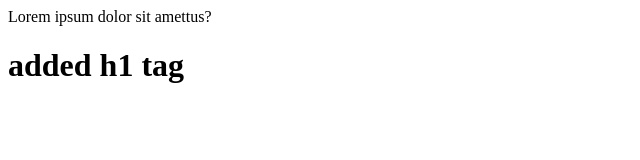
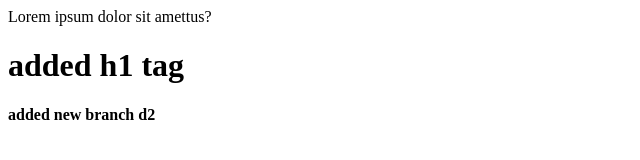
Before and after one commit to dhirajkoparkarsfdc/LocalRepo, a plain HTML site: page index.html in a window 1280 px wide. Shown: the whole page, without its empty margins (0-640 px from the left). Drawn offline with Linux system fonts and the light colour scheme.

Commit message:
added strong in d2 branch

```diff
--- a/index.html
+++ b/index.html
@@ -1,2 +1,3 @@
 <p>Lorem ipsum dolor sit amettus?</p>
 <h1>added h1 tag</h1>
+<strong>added new branch d2</strong>
```
